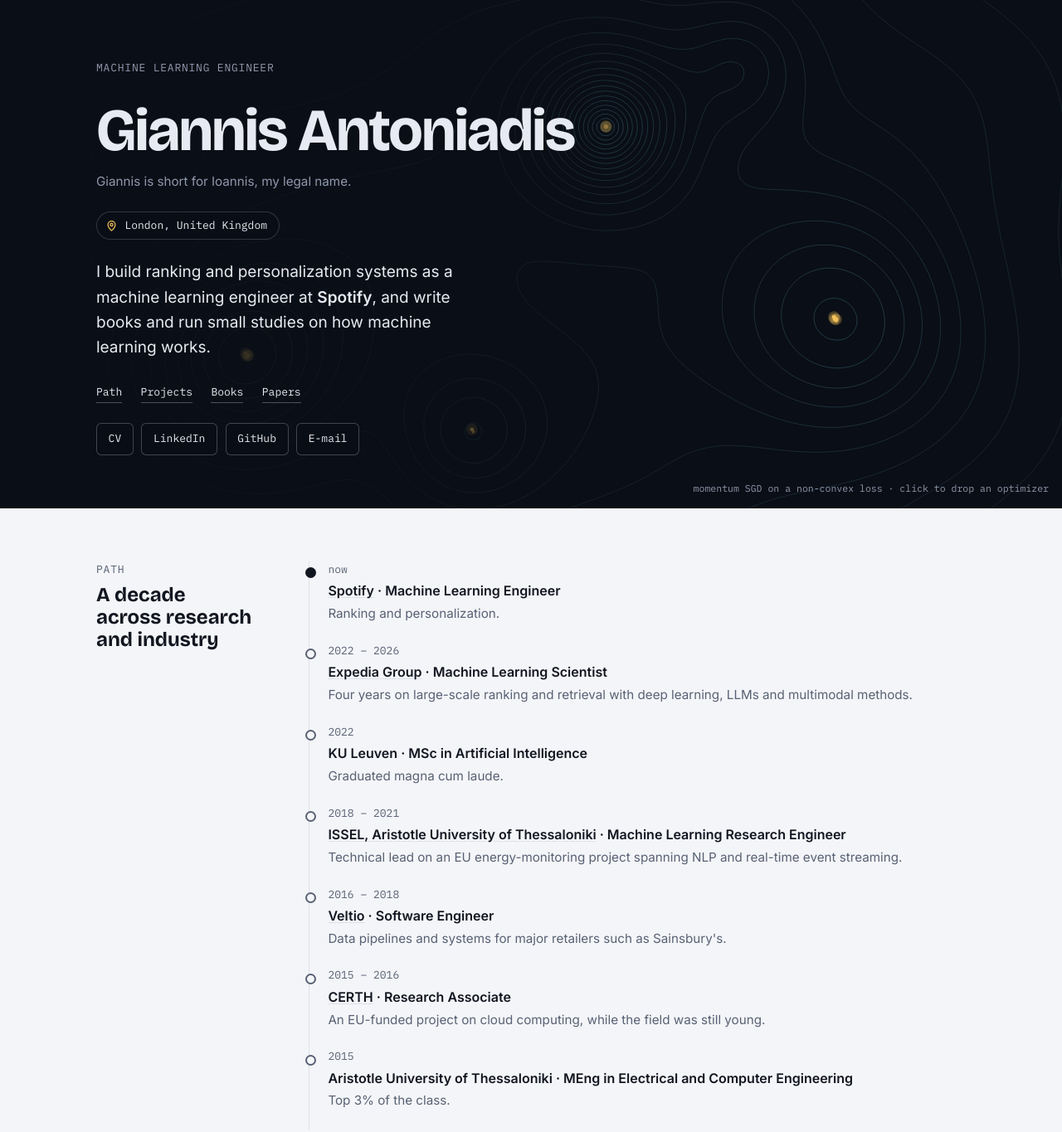
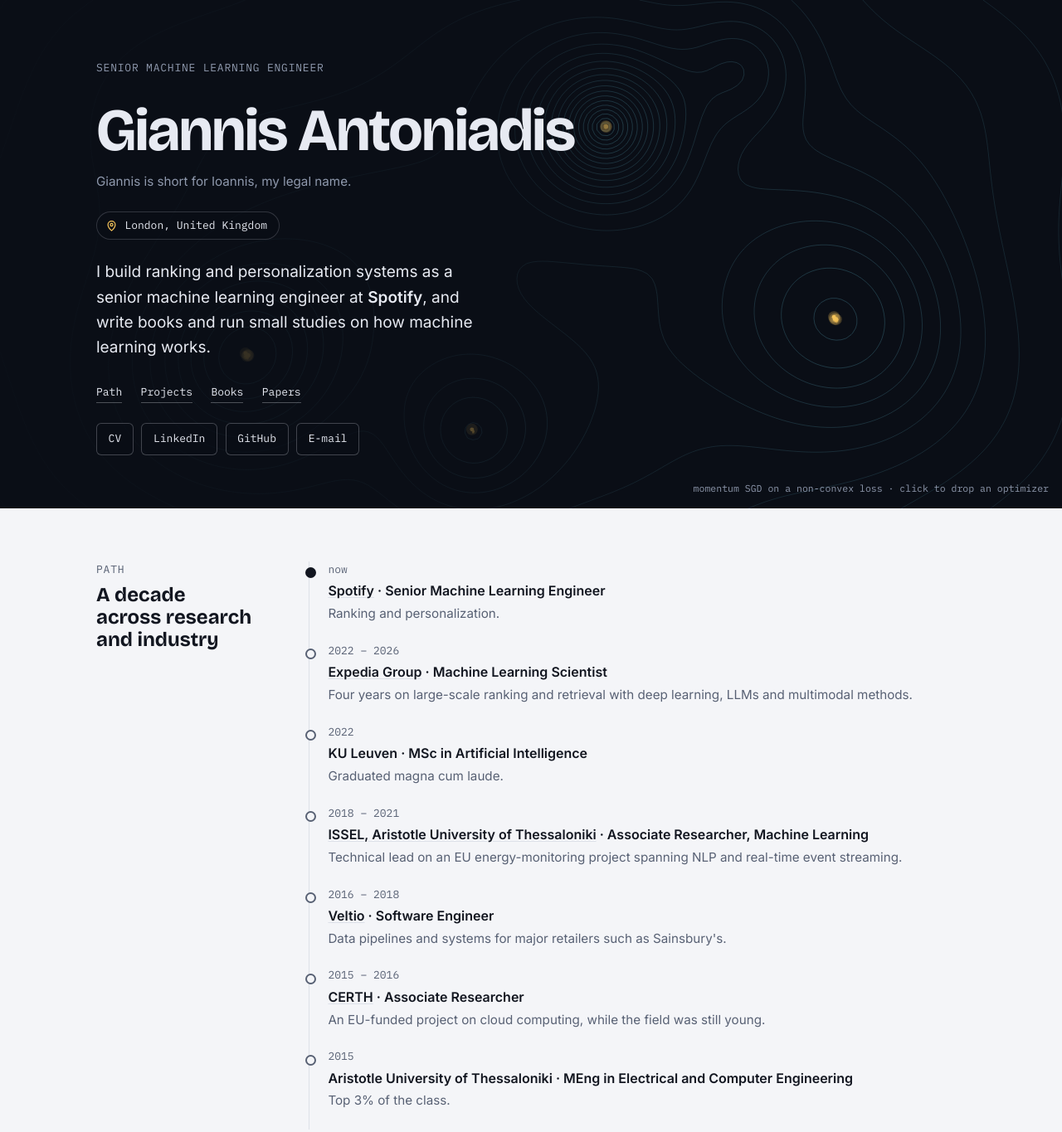
Before and after one commit to ioannisantoniadis/ioannisantoniadis.github.io, a plain HTML site: page index.html in a window 1280 px wide. Shown: the top 1365 px of the page at 83% size. Drawn offline with nearby package versions, Linux system fonts and the light colour scheme.

Commit message:
Titles as on LinkedIn: Senior Machine Learning Engineer (Spotify), Associate Researcher, Machine Learning (ISSEL), Associate Researcher (CERTH)
Co-Authored-By: Claude Opus 5.5 <noreply@anthropic.com>

```diff
--- a/index.html
+++ b/index.html
@@ -4,16 +4,16 @@
 <meta charset="utf-8">
 <meta name="viewport" content="width=device-width,initial-scale=1,viewport-fit=cover">
 <title>Giannis Antoniadis</title>
-<meta name="description" content="Giannis (Ioannis) Antoniadis, machine learning engineer in London, United Kingdom: research, learning books and projects.">
+<meta name="description" content="Giannis (Ioannis) Antoniadis, senior machine learning engineer in London, United Kingdom: research, learning books and projects.">
 <meta property="og:type" content="website">
 <meta property="og:url" content="https://ioannisantoniadis.github.io/">
 <meta property="og:title" content="Giannis Antoniadis">
-<meta property="og:description" content="Machine learning engineer at Spotify in London. Research studies, learning books and papers.">
+<meta property="og:description" content="Senior machine learning engineer at Spotify in London. Research studies, learning books and papers.">
 <meta property="og:image" content="https://ioannisantoniadis.github.io/assets/og.png">
 <meta property="og:image:width" content="1200">
 <meta property="og:image:height" content="627">
 <meta name="twitter:card" content="summary_large_image">
-<script type="application/ld+json">{"@context":"https://schema.org","@type":"Person","name":"Giannis Antoniadis","alternateName":"Ioannis Antoniadis","jobTitle":"Machine Learning Engineer","worksFor":{"@type":"Organization","name":"Spotify"},"address":{"@type":"PostalAddress","addressLocality":"London","addressCountry":"GB"},"url":"https://ioannisantoniadis.github.io/","sameAs":["https://www.linkedin.com/in/iantoniadis/","https://github.com/ioannisantoniadis"]}</script>
+<script type="application/ld+json">{"@context":"https://schema.org","@type":"Person","name":"Giannis Antoniadis","alternateName":"Ioannis Antoniadis","jobTitle":"Senior Machine Learning Engineer","worksFor":{"@type":"Organization","name":"Spotify"},"address":{"@type":"PostalAddress","addressLocality":"London","addressCountry":"GB"},"url":"https://ioannisantoniadis.github.io/","sameAs":["https://www.linkedin.com/in/iantoniadis/","https://github.com/ioannisantoniadis"]}</script>
 <link rel="preconnect" href="https://fonts.googleapis.com">
 <link rel="preconnect" href="https://fonts.gstatic.com" crossorigin>
 <link rel="stylesheet" href="https://fonts.googleapis.com/css2?family=Bricolage+Grotesque:opsz,wght@12..96,500;12..96,700&family=Inter:wght@400;500;600&family=IBM+Plex+Mono:wght@400;500&display=swap">
@@ -100,13 +100,13 @@ main { max-width: 1080px; margin: 0 auto; }
   <canvas id="landscape" aria-label="Animated contour map of a loss landscape, with optimizers rolling into its minima"></canvas>
   <div class="scrim"></div>
   <div class="in gutter">
-    <span class="kicker">Machine Learning Engineer</span>
+    <span class="kicker">Senior Machine Learning Engineer</span>
     <div class="name">
       <h1>Giannis Antoniadis</h1>
       <p class="aka">Giannis is short for Ioannis, my legal name.</p>
     </div>
     <span class="place"><svg viewBox="0 0 24 24" fill="none" stroke="currentColor" stroke-width="2" stroke-linecap="round" stroke-linejoin="round" aria-hidden="true"><path d="M12 21s-7-6.1-7-11.5a7 7 0 0 1 14 0C19 14.9 12 21 12 21z"/><circle cx="12" cy="9.5" r="2.5"/></svg>London, United Kingdom</span>
-    <p class="role">I build ranking and personalization systems as a machine learning engineer at <b>Spotify</b>, and write books and run small studies on how machine learning works.</p>
+    <p class="role">I build ranking and personalization systems as a senior machine learning engineer at <b>Spotify</b>, and write books and run small studies on how machine learning works.</p>
     <nav class="sections" aria-label="On this page"><a href="#path">Path</a><a href="#projects">Projects</a><a href="#books">Books</a><a href="#papers">Papers</a></nav>
     <div class="links">
       <a class="btn" href="https://www.dropbox.com/scl/fi/8ivr3wr4eyzgz1rlop83s/iantoniadis_2026.pdf?rlkey=fkofbkvo55g7plw0ni17fajwk&amp;dl=0">CV</a>
@@ -124,12 +124,12 @@ main { max-width: 1080px; margin: 0 auto; }
     <div class="rail"><span class="label">Path</span><h2>A decade across research and industry</h2></div>
     <div class="body">
       <ol class="tl">
-        <li class="now"><span class="when">now</span><span class="what"><a href="https://www.spotify.com/">Spotify</a> · Machine Learning Engineer</span><span class="detail">Ranking and personalization.</span></li>
+        <li class="now"><span class="when">now</span><span class="what"><a href="https://www.spotify.com/">Spotify</a> · Senior Machine Learning Engineer</span><span class="detail">Ranking and personalization.</span></li>
         <li><span class="when">2022 – 2026</span><span class="what"><a href="https://www.expediagroup.com/home/default.aspx">Expedia Group</a> · Machine Learning Scientist</span><span class="detail">Four years on large-scale ranking and retrieval with deep learning, LLMs and multimodal methods.</span></li>
         <li><span class="when">2022</span><span class="what">KU Leuven · MSc in Artificial Intelligence</span><span class="detail">Graduated magna cum laude.</span></li>
-        <li><span class="when">2018 – 2021</span><span class="what"><a href="https://issel.ee.auth.gr/en/13-2/">ISSEL, Aristotle University of Thessaloniki</a> · Machine Learning Research Engineer</span><span class="detail">Technical lead on an EU energy-monitoring project spanning NLP and real-time event streaming.</span></li>
+        <li><span class="when">2018 – 2021</span><span class="what"><a href="https://issel.ee.auth.gr/en/13-2/">ISSEL, Aristotle University of Thessaloniki</a> · Associate Researcher, Machine Learning</span><span class="detail">Technical lead on an EU energy-monitoring project spanning NLP and real-time event streaming.</span></li>
         <li><span class="when">2016 – 2018</span><span class="what"><a href="https://veltio.com/">Veltio</a> · Software Engineer</span><span class="detail">Data pipelines and systems for major retailers such as Sainsbury's.</span></li>
-        <li><span class="when">2015 – 2016</span><span class="what"><a href="https://www.iti.gr/iti/en/home/">CERTH</a> · Research Associate</span><span class="detail">An EU-funded project on cloud computing, while the field was still young.</span></li>
+        <li><span class="when">2015 – 2016</span><span class="what"><a href="https://www.iti.gr/iti/en/home/">CERTH</a> · Associate Researcher</span><span class="detail">An EU-funded project on cloud computing, while the field was still young.</span></li>
         <li><span class="when">2015</span><span class="what">Aristotle University of Thessaloniki · MEng in Electrical and Computer Engineering</span><span class="detail">Top 3% of the class.</span></li>
       </ol>
     </div>
```
Also changed, not shown: assets/og.png.
